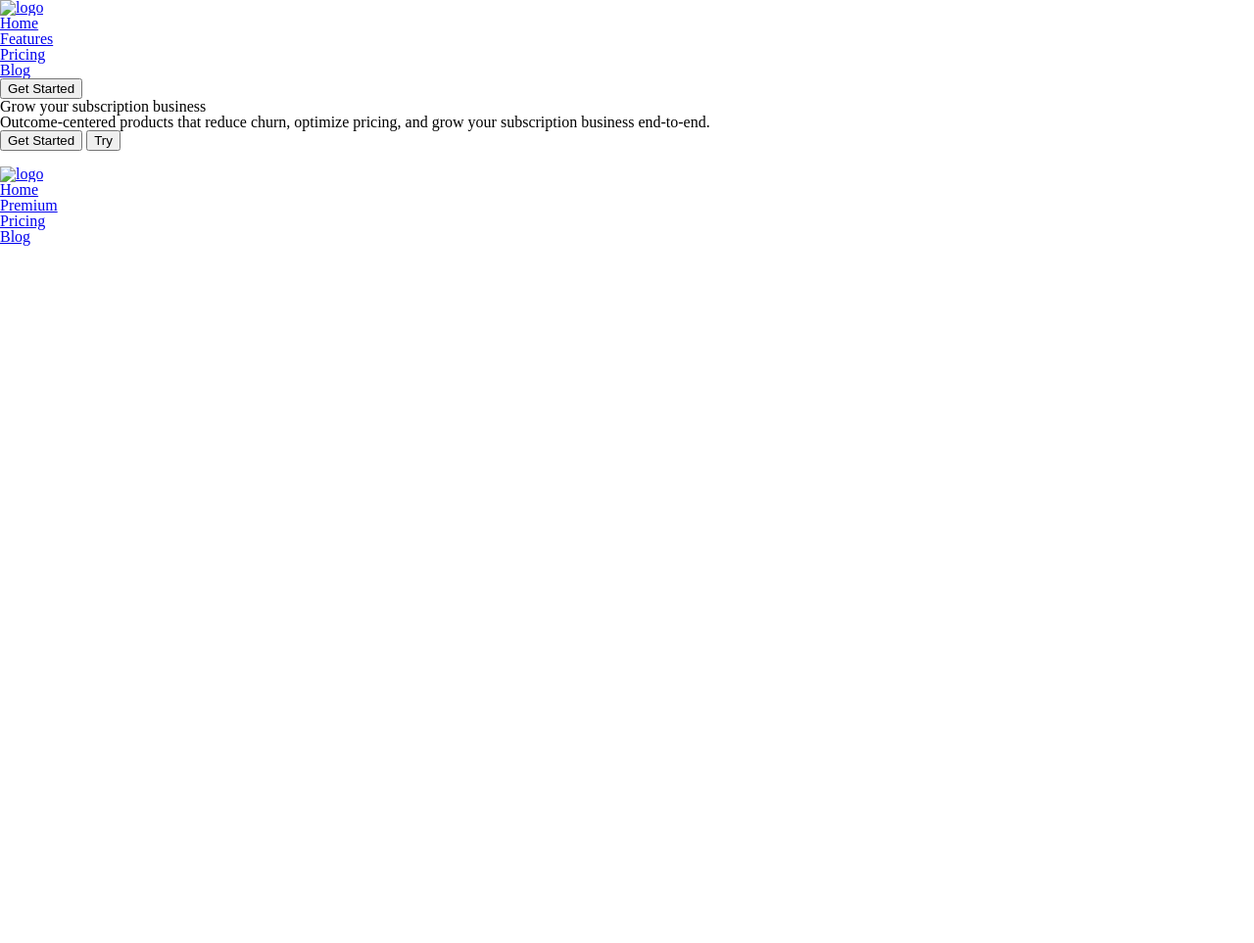
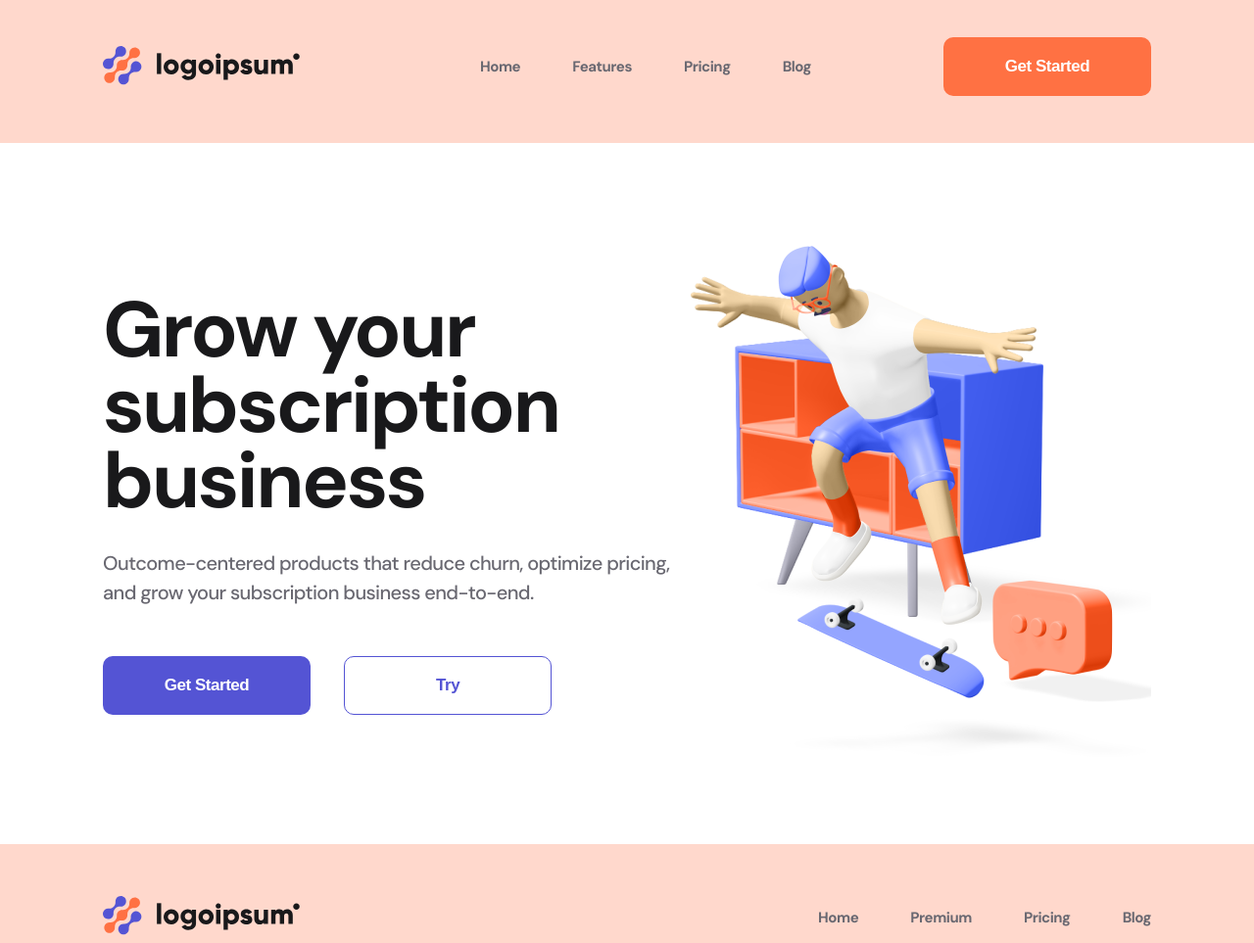
Before and after one commit to IraDemydenko/ipsumlogo, a plain HTML site: page index.html in a window 1280 px wide. Shown: the whole page at 98% size. Before the commit the page ends 800 px from the top, so only its background shows below. Drawn offline with nearby package versions, Linux system fonts and the light colour scheme; the site is published under a folder, as on GitHub Pages, so addresses that start at the root find nothing.

Commit message:
Update index.html

```diff
--- a/index.html
+++ b/index.html
@@ -9,14 +9,14 @@
     <link rel="preconnect" href="https://fonts.googleapis.com">
     <link rel="preconnect" href="https://fonts.gstatic.com" crossorigin>
     <link href="https://fonts.googleapis.com/css2?family=DM+Sans:wght@500;700&display=swap" rel="stylesheet">
-    <link rel="stylesheet" href="/style/style.css">
+    <link rel="stylesheet" href="./style/style.css">
 </head>
 <body class="body">
     <header class="header">
         <div class="container header_flex">
             <div>
     <a href="#">
-        <img src="/img/Logo.svg" alt="logo">
+        <img src="./img/Logo.svg" alt="logo">
     </a>
             </div>
             <nav class="nav">
@@ -50,7 +50,7 @@
             </div>
         </div>
         <div>
-            <img src="/img/pose_7.png" alt="">
+            <img src="./img/pose_7.png" alt="">
         </div>
     </section>
 
@@ -58,7 +58,7 @@
         <div class="container footer_flex">
         <div>
             <a href="#">
-                <img src="/img/Logo.svg" alt="logo">
+                <img src="./img/Logo.svg" alt="logo">
             </a>
         </div>
         <nav class="nav">
```
